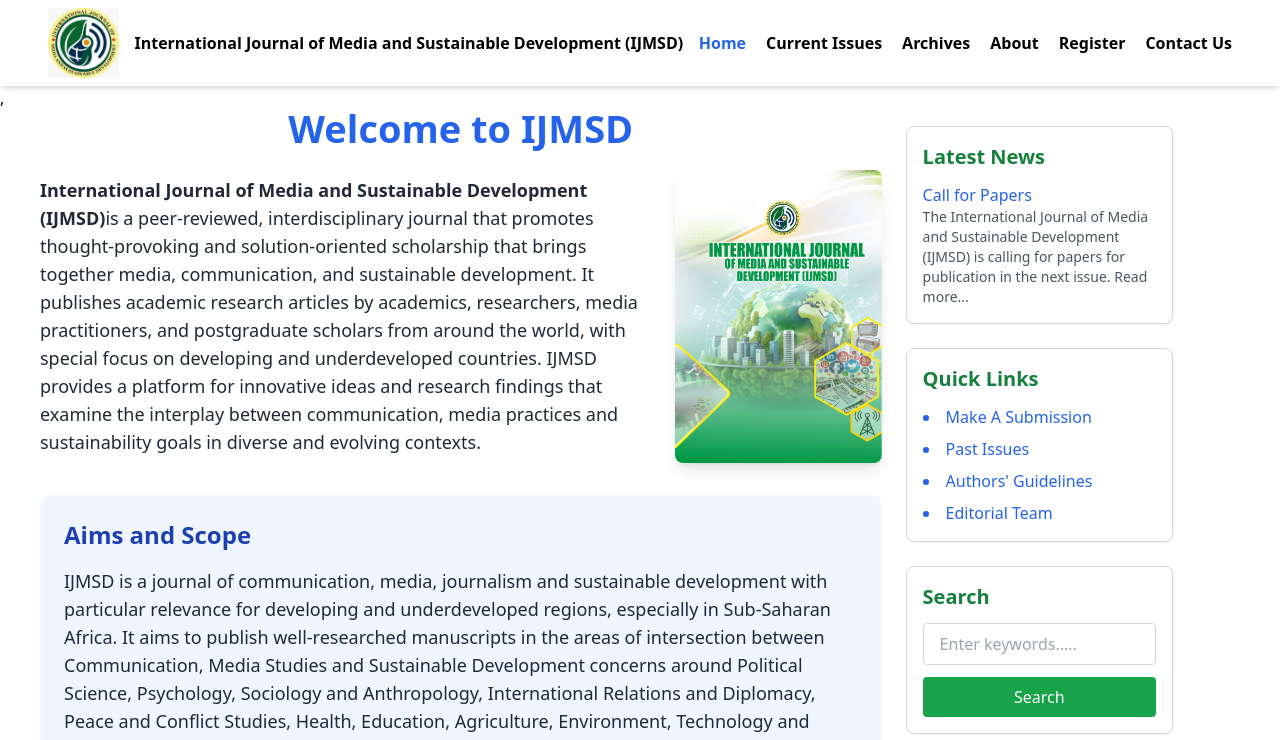
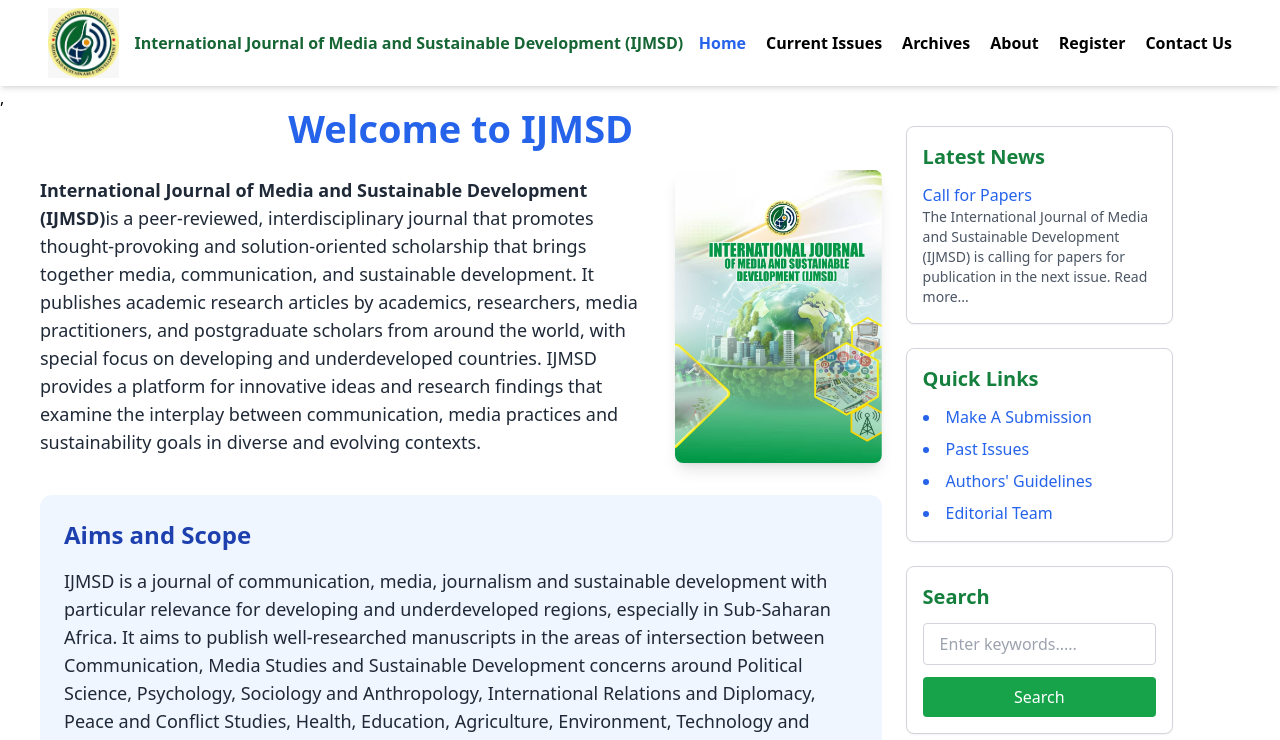
Before and after one commit to Torettosaviour17/internation-journal, a React (Vite) app: page / in a window 1280 px wide. Shown: the top 740 px of the page. Built offline with nearby package versions, Linux system fonts and the light colour scheme.

Commit message:
colouring the nav name

```diff
--- a/src/components/Navbar.jsx
+++ b/src/components/Navbar.jsx
@@ -41,7 +41,7 @@ export default function Navbar() {
             className="h-[70px]"
           />
         </a>
-        <div className="font-bold text-md hidden lg:block">
+        <div className="font-bold text-md text-green-800 hidden lg:block">
           {" "}
           International Journal of Media and Sustainable Development (IJMSD)
         </div>
```
